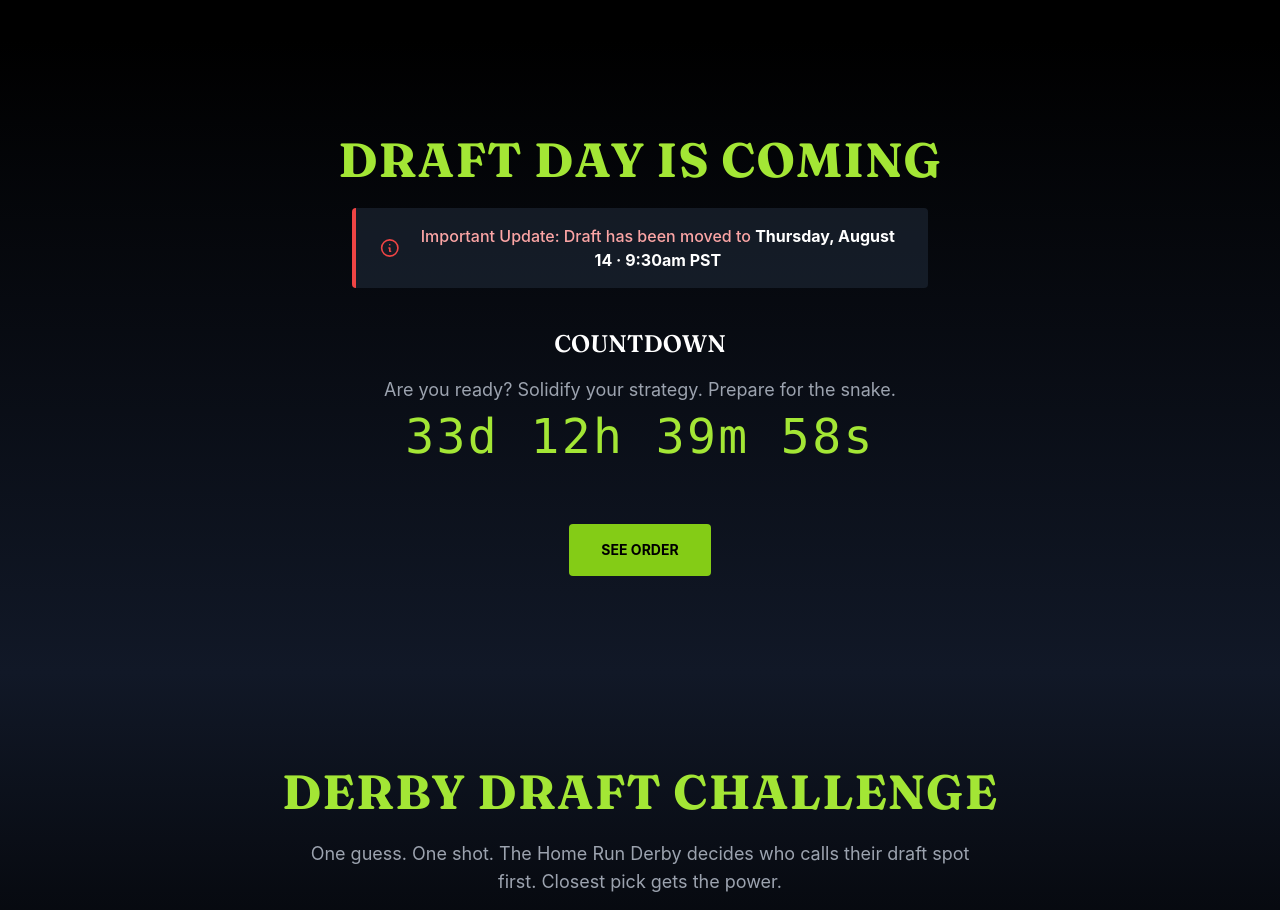
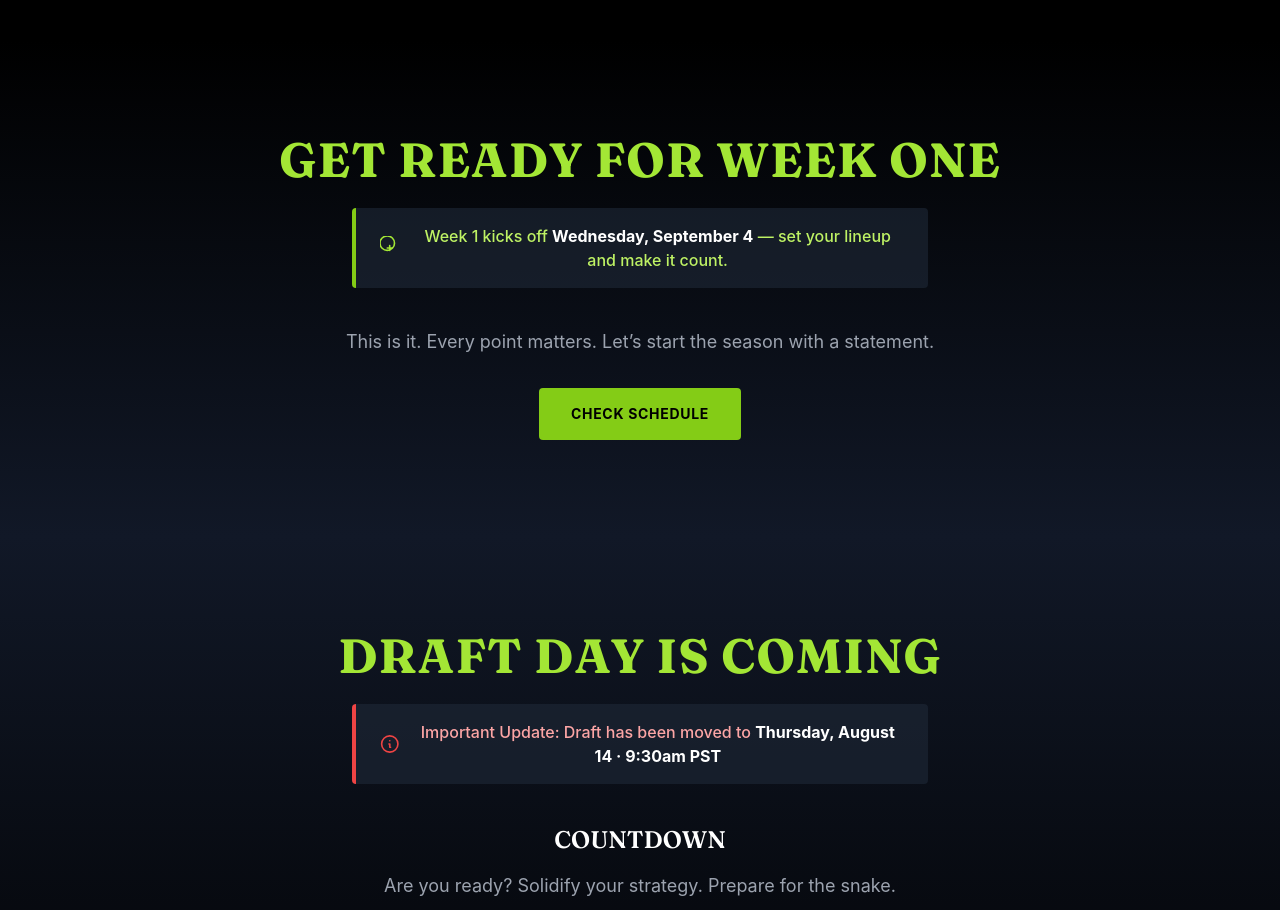
Before and after one commit to renaissancejlc/fantasy-leagye, a React (Vite) app: page / in a window 1280 px wide. Shown: the part 820-1730 px from the top of the page. Built offline with nearby package versions, Linux system fonts and the light colour scheme; a web font is replaced by a local one.

Commit message:
add week 1 announcement

```diff
--- a/src/components/Footer.jsx
+++ b/src/components/Footer.jsx
@@ -4,7 +4,7 @@ import { FaTiktok } from 'react-icons/fa';
 
 export default function Footer() {
   return (
-    <footer className="bg-black text-white px-6 py-16 font-sans">
+    <footer className="bg-gray-900 text-white px-6 py-16 font-sans">
       <div className="max-w-7xl mx-auto grid grid-cols-1 md:grid-cols-4 gap-10 text-sm uppercase tracking-wider">
         <div>
           <h3 className="font-bold text-lime-400 mb-4">League</h3>
--- a/src/pages/Home.jsx
+++ b/src/pages/Home.jsx
@@ -85,8 +85,35 @@ export default function Home() {
         </div>
       </section>
 
+      {/* GET READY FOR WEEK ONE */}
+      <section className="bg-gradient-to-b from-black to-gray-900 text-center py-24 px-6">
+        <h2 className="text-3xl md:text-5xl font-bold uppercase tracking-wide mb-6 text-lime-400">
+          Get Ready for Week One
+        </h2>
+        <div className="mb-10 px-6 py-4 max-w-xl mx-auto border-l-4 border-lime-500 bg-gray-800 bg-opacity-60 rounded">
+          <div className="flex items-center gap-3">
+            <svg xmlns="http://www.w3.org/2000/svg" className="h-6 w-6 text-lime-400" fill="none" viewBox="0 0 24 24" stroke="currentColor">
+              <path strokeLinecap="round" strokeLinejoin="round" strokeWidth={2} d="M9 12h6m-3-3v6m6-9a9 9 0 11-18 0 9 9 0 0118 0z" />
+            </svg>
+            <p className="text-sm sm:text-base text-lime-300 font-medium">
+              Week 1 kicks off <span className="font-bold text-white">Wednesday, September 4</span> — set your lineup and make it count.
+            </p>
+          </div>
+        </div>
+        <p className="text-lg text-gray-400 max-w-2xl mx-auto mb-8">
+          This is it. Every point matters. Let’s start the season with a statement.
+        </p>
+        <a
+          href="/schedule"
+          className="inline-block bg-lime-500 text-black text-sm font-bold uppercase px-8 py-4 rounded hover:bg-lime-400 transition tracking-wider"
+        >
+          Check Schedule
+        </a>
+      </section>
+
+
       {/* CALL TO ACTION */}
-      <section className="bg-gradient-to-b from-black to-gray-900 text-center py-24 px-6">
+      <section className="bg-gradient-to-b from-gray-900 to-black text-center py-24 px-6">
         <h2 className="text-3xl md:text-5xl font-bold uppercase tracking-wide mb-6 text-lime-400">
           Draft Day is Coming
         </h2>
@@ -124,7 +151,7 @@ export default function Home() {
       </section>
 
       {/* DERBY CHALLENGE */}
-      <section className="bg-gradient-to-b from-gray-900 to-black text-center py-24 px-6">
+      <section className="bg-gradient-to-b from-black to-gray-900 text-center py-24 px-6">
         <h2 className="text-3xl md:text-5xl font-extrabold uppercase tracking-wide mb-6 text-lime-400">
           Derby Draft Challenge
         </h2>
```
